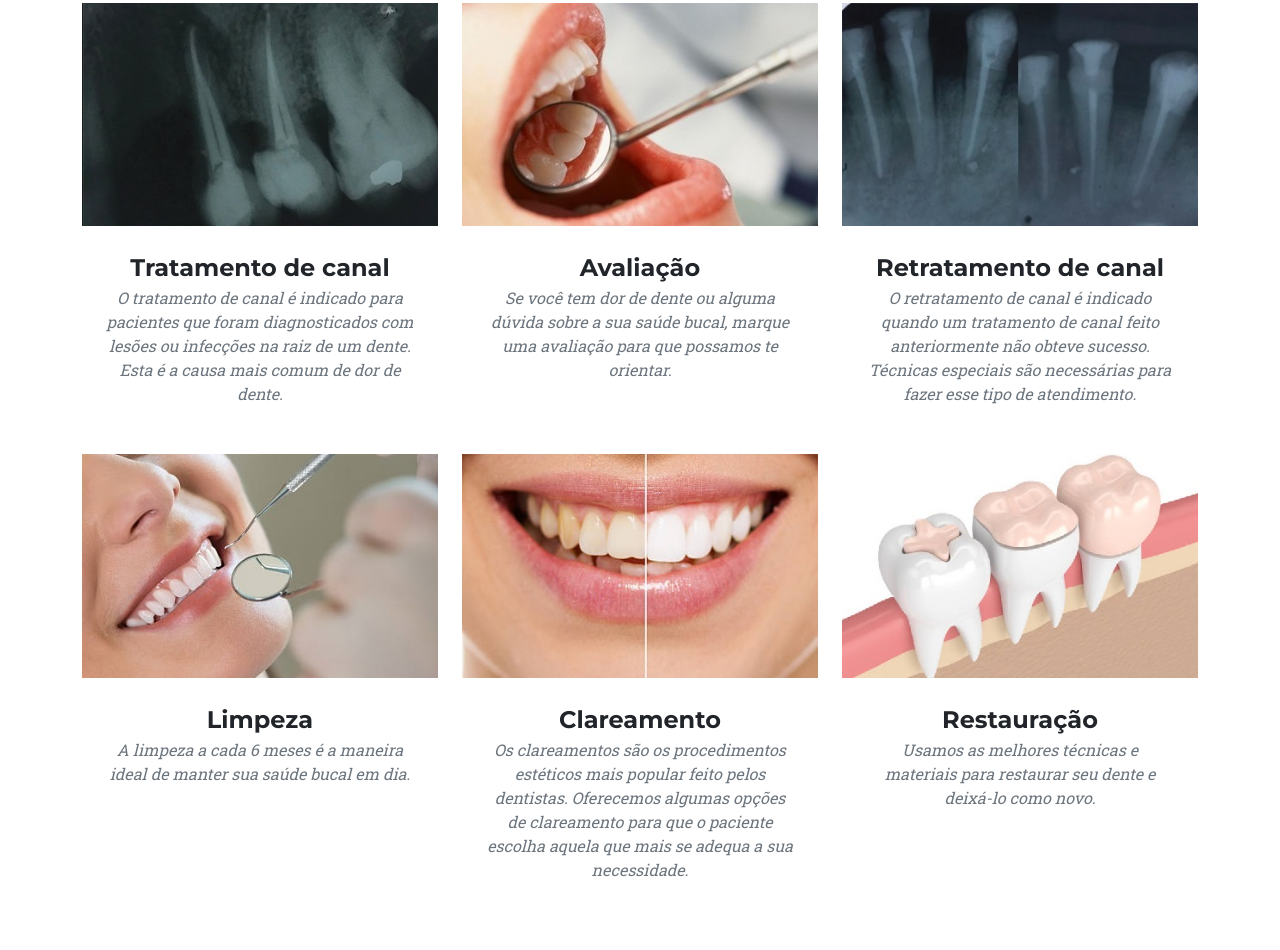
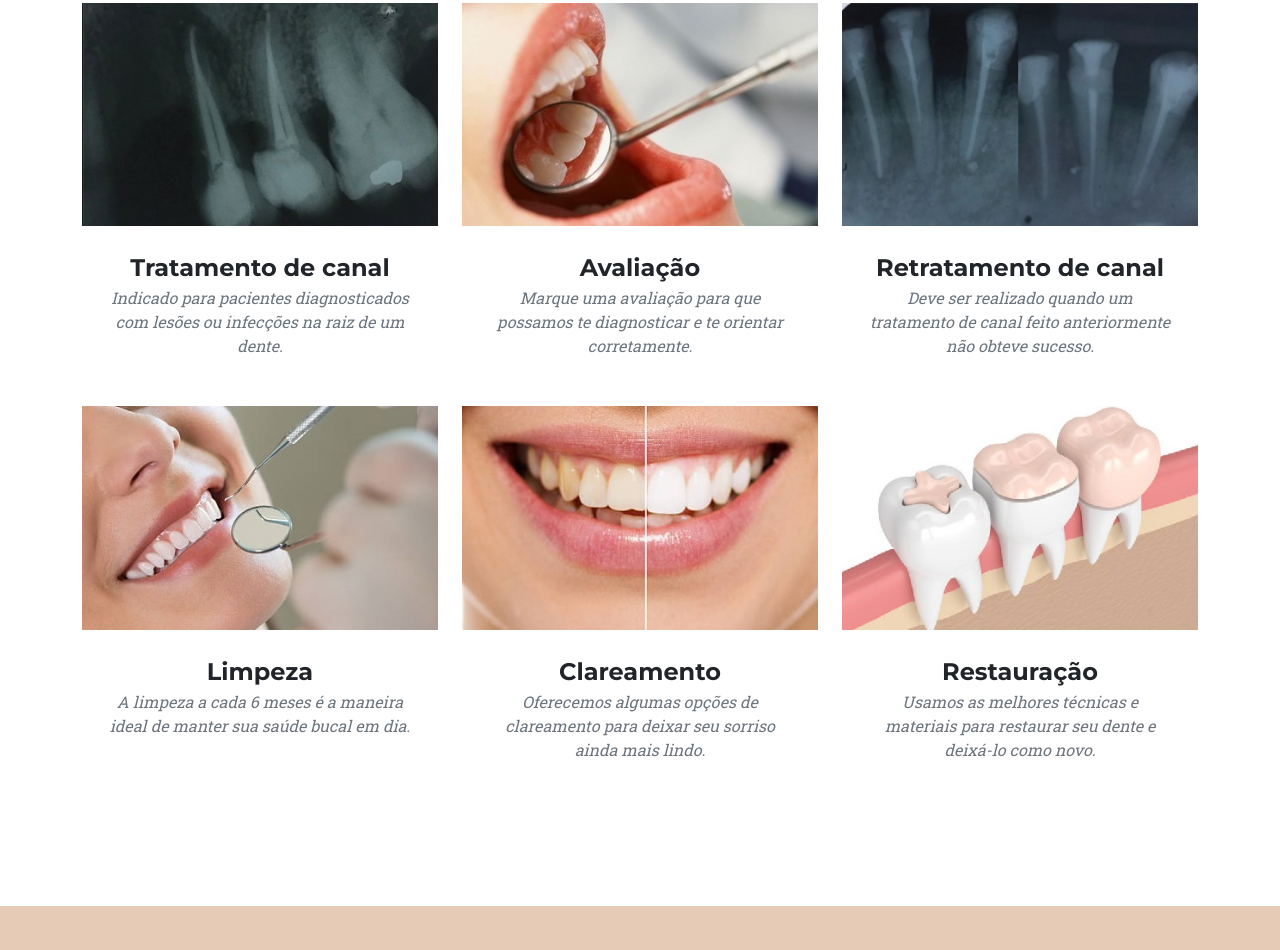
Before and after one commit to paolarodriguesodontologia/paolarodriguesodontologia.github.io, a plain HTML site: page index.html in a window 1280 px wide. Shown: the part 1010-1960 px from the top of the page. Drawn offline with nearby package versions, Linux system fonts and the light colour scheme; a web font is replaced by a local one.

Commit message:
Minor changes

```diff
--- a/index.html
+++ b/index.html
@@ -28,7 +28,7 @@
   <!-- Navigation-->
   <nav class="navbar navbar-expand-lg navbar-dark fixed-top" id="mainNav">
     <div class="container">
-      <a class="navbar-brand" href="#page-top"><img src="assets/img/logo.png" /></a>
+      <a class="navbar-brand" href="/"><img src="assets/img/logo.png" /></a>
       <button class="navbar-toggler" type="button" data-bs-toggle="collapse" data-bs-target="#navbarResponsive"
         aria-controls="navbarResponsive" aria-expanded="false" aria-label="Toggle navigation">
         <i class="fas fa-bars"></i>
@@ -81,9 +81,7 @@
             <img class="img-fluid" src="assets/img/canal.jpg" alt="Tratamento de Canal" />
             <div class="services-caption">
               <div class="services-caption-heading">Tratamento de canal</div>
-              <div class="services-caption-subheading text-muted">O tratamento de canal é indicado para pacientes que
-                foram diagnosticados com lesões ou infecções na raiz de um dente. Esta é a causa mais comum de dor de
-                dente.</div>
+              <div class="services-caption-subheading text-muted">Indicado para pacientes diagnosticados com lesões ou infecções na raiz de um dente.</div>
             </div>
           </div>
         </div>
@@ -92,8 +90,7 @@
             <img class="img-fluid" src="assets/img/check.jpg" alt="Avaliação" />
             <div class="services-caption">
               <div class="services-caption-heading">Avaliação</div>
-              <div class="services-caption-subheading text-muted">Se você tem dor de dente ou alguma dúvida sobre a sua
-                saúde bucal, marque uma avaliação para que possamos te orientar.</div>
+              <div class="services-caption-subheading text-muted">Marque uma avaliação para que possamos te diagnosticar e te orientar corretamente.</div>
             </div>
           </div>
         </div>
@@ -102,9 +99,7 @@
             <img class="img-fluid" src="assets/img/retratamento.jpg" alt="Retratamento de canal" />
             <div class="services-caption">
               <div class="services-caption-heading">Retratamento de canal</div>
-              <div class="services-caption-subheading text-muted">O retratamento de canal é indicado quando um
-                tratamento de canal feito anteriormente não obteve sucesso. Técnicas especiais são necessárias para
-                fazer esse tipo de atendimento.</div>
+              <div class="services-caption-subheading text-muted">Deve ser realizado quando um tratamento de canal feito anteriormente não obteve sucesso.</div>
             </div>
           </div>
         </div>
@@ -113,8 +108,7 @@
             <img class="img-fluid" src="assets/img/cleaning.jpg" alt="Limpeza" />
             <div class="services-caption">
               <div class="services-caption-heading">Limpeza</div>
-              <div class="services-caption-subheading text-muted">A limpeza a cada 6 meses é a maneira ideal de manter
-                sua saúde bucal em dia.</div>
+              <div class="services-caption-subheading text-muted">A limpeza a cada 6 meses é a maneira ideal de manter sua saúde bucal em dia.</div>
             </div>
           </div>
         </div>
@@ -123,9 +117,7 @@
             <img class="img-fluid" src="assets/img/whitening.jpg" alt="Clareamento" />
             <div class="services-caption">
               <div class="services-caption-heading">Clareamento</div>
-              <div class="services-caption-subheading text-muted">Os clareamentos são os procedimentos estéticos mais
-                popular feito pelos dentistas. Oferecemos algumas opções de clareamento para que o paciente escolha
-                aquela que mais se adequa a sua necessidade.</div>
+              <div class="services-caption-subheading text-muted">Oferecemos algumas opções de clareamento para deixar seu sorriso ainda mais lindo.</div>
             </div>
           </div>
         </div>
@@ -134,8 +126,7 @@
             <img class="img-fluid" src="assets/img/restoration.jpg" alt="Restauração" />
             <div class="services-caption">
               <div class="services-caption-heading">Restauração</div>
-              <div class="services-caption-subheading text-muted">Usamos as melhores técnicas e materiais para restaurar
-                seu dente e deixá-lo como novo.</div>
+              <div class="services-caption-subheading text-muted">Usamos as melhores técnicas e materiais para restaurar seu dente e deixá-lo como novo.</div>
             </div>
           </div>
         </div>
@@ -234,10 +225,10 @@
             <a class="btn btn-dark btn-social mx-2" target="_blank" href="https://goo.gl/maps/f5Jd9kDXtkxvyh629" aria-label="Maps"><i class="fa-solid fa-location-dot"></i></a>
             <a class="btn btn-dark btn-social mx-2" target="_blank" href="assets/PortfolioDraPaolaRodrigues.pdf" aria-label="Portfolio"><i class="fa-solid fa-file-pdf"></i></a>
             <a class="btn btn-dark btn-social mx-2" href="mailto:paola.roodrigues@outlook.com" aria-label="Email"><i class="fa-solid fa-at"></i></a>
-            <a class="btn btn-dark btn-social mx-2" href="tel:41991827567" aria-label="Telefone"><i class="fa-solid fa-phone"></i></a>
+            <a class="btn btn-dark btn-social mx-2" href="tel:+5541991827567" aria-label="Telefone"><i class="fa-solid fa-phone"></i></a>
           </div>
         </div>
-        <div class="col-md-3 text-lg-end text-center">CRO 30.219</div>
+        <div class="col-md-3 text-lg-end text-center">CRO-PR 30.219</div>
         <!--<div class="col-lg-4 text-lg-end">
           <a class="link-dark text-decoration-none me-3" href="#!">Privacy Policy</a>
           <a class="link-dark text-decoration-none" href="#!">Terms of Use</a>
```
